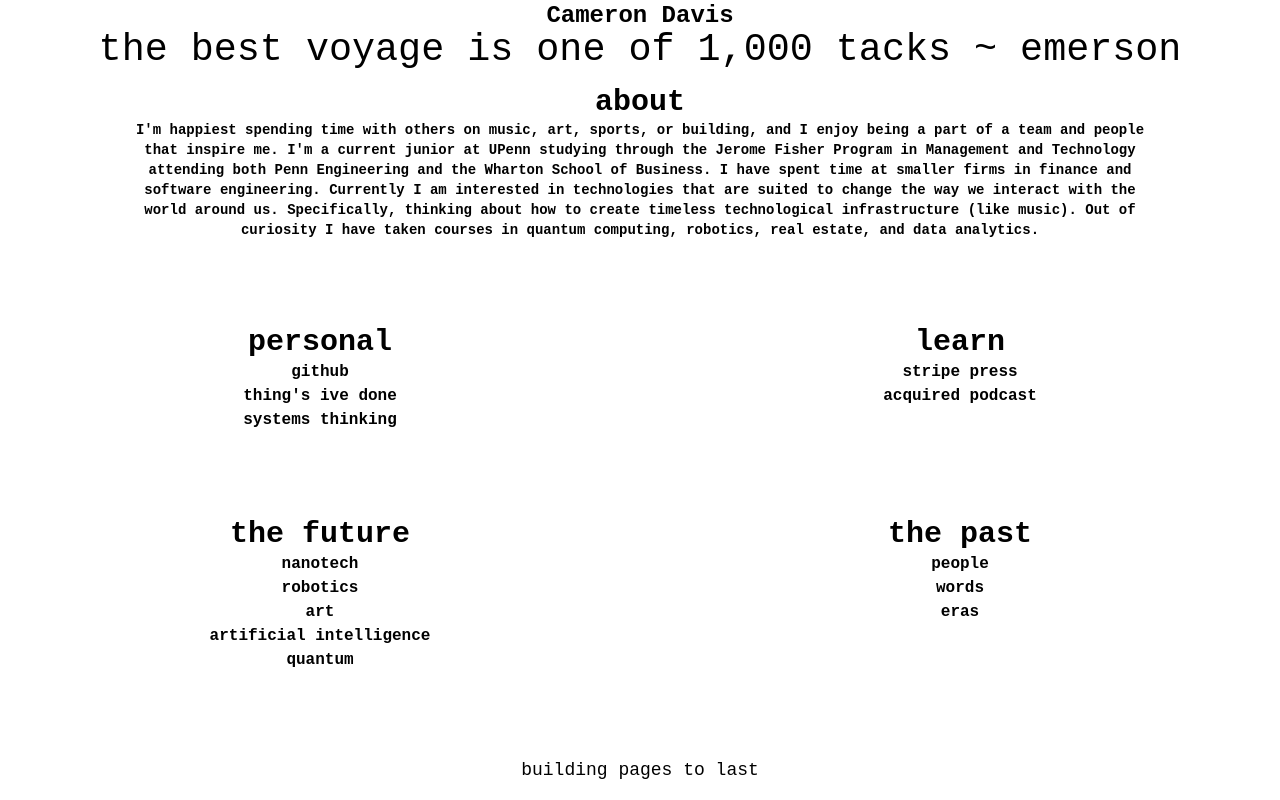
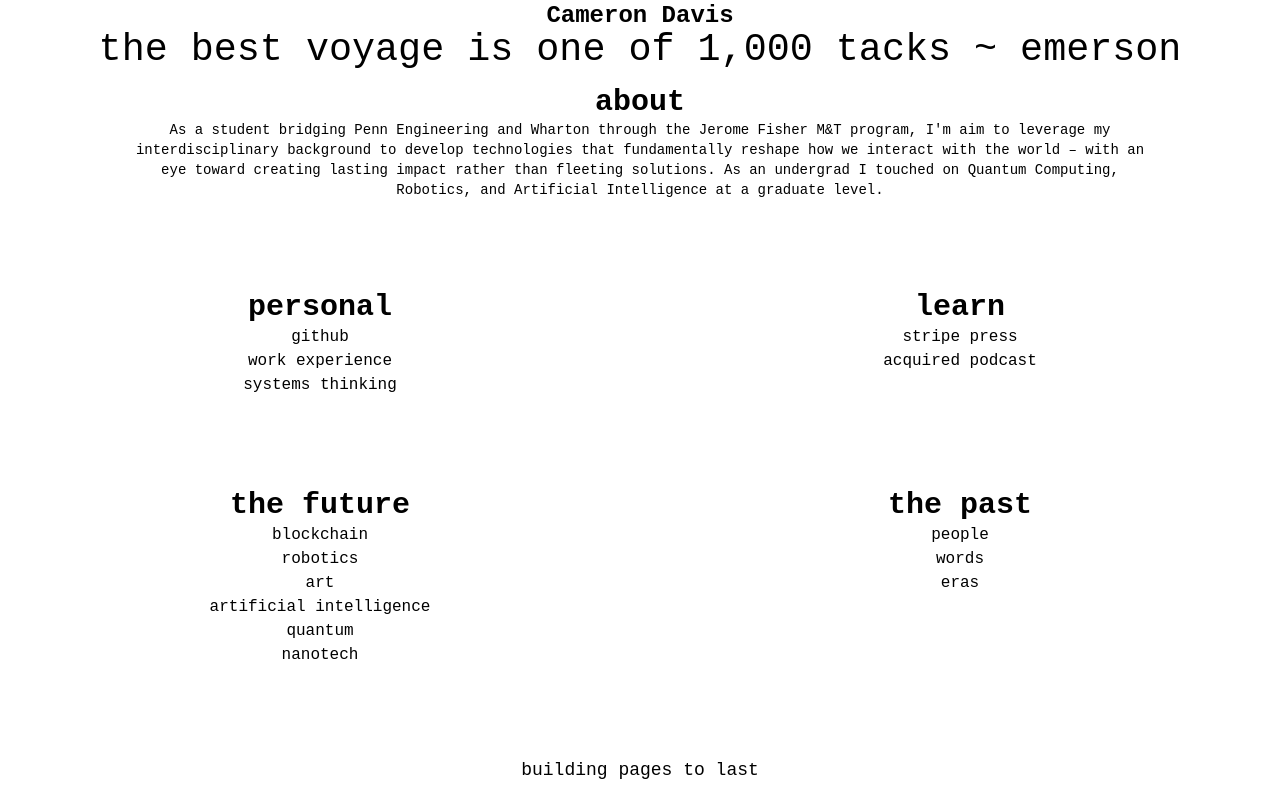
Before and after one commit to cameron-d28/cameron-d28.github.io, a website: page src/index.html in a window 1280 px wide. Drawn offline with Linux system fonts and the light colour scheme.

Commit message:
update website

```diff
--- a/src/index.html
+++ b/src/index.html
@@ -18,24 +18,19 @@
       <div class="section md:col-span-2">
         <h1 class="section-header">about</h1>
         <p class="text-sm px-4 md:px-28">
-          I'm happiest spending time with others on music, art, sports, or
-          building, and I enjoy being a part of a team and people that inspire
-          me. I'm a current junior at UPenn studying through the Jerome Fisher
-          Program in Management and Technology attending both Penn Engineering
-          and the Wharton School of Business. I have spent time at smaller firms
-          in finance and software engineering. Currently I am interested in
-          technologies that are suited to change the way we interact with the
-          world around us. Specifically, thinking about how to create timeless
-          technological infrastructure (like music). Out of curiosity I have
-          taken courses in quantum computing, robotics, real estate, and data
-          analytics.
+          As a student bridging Penn Engineering and Wharton through the Jerome
+          Fisher M&T program, I'm aim to leverage my interdisciplinary
+          background to develop technologies that fundamentally reshape how we
+          interact with the world – with an eye toward creating lasting impact
+          rather than fleeting solutions. As an undergrad I touched on Quantum
+          Computing, Robotics, and Artificial Intelligence at a graduate level.
         </p>
       </div>
       <div class="section">
         <h1 class="section-header">personal</h1>
         <ul class="list-styling">
           <li><a href="https://github.com/cameron-d28">github</a></li>
-          <li><a href="work.html">thing's ive done</a></li>
+          <li><a href="work.html">work experience</a></li>
           <li>systems thinking</li>
         </ul>
       </div>
@@ -49,11 +44,12 @@
       <div class="section">
         <h1 class="section-header">the future</h1>
         <ul class="list-styling">
-          <li>nanotech</li>
+          <li>blockchain</li>
           <li>robotics</li>
           <li>art</li>
           <li>artificial intelligence</li>
           <li>quantum</li>
+          <li>nanotech</li>
         </ul>
       </div>
       <div class="section">
--- a/src/tailwind.css
+++ b/src/tailwind.css
@@ -16,6 +16,10 @@
 
   footer {
     @apply w-full text-lg text-center mt-auto py-4;
+  }
+
+  p {
+    @apply font-normal;
   }
 
   h1 {
@@ -51,7 +55,7 @@
 /* # main page */
 
 .main {
-  @apply grid grid-cols-1 md:grid-cols-2 font-bold;
+  @apply grid grid-cols-1 md:grid-cols-2;
 }
 
 .list-styling > li {
```
Also changed, not shown: src/resume.html (+2 -1 lines), src/work.html (+10 -3 lines), src/styles.css, 2 other files.
